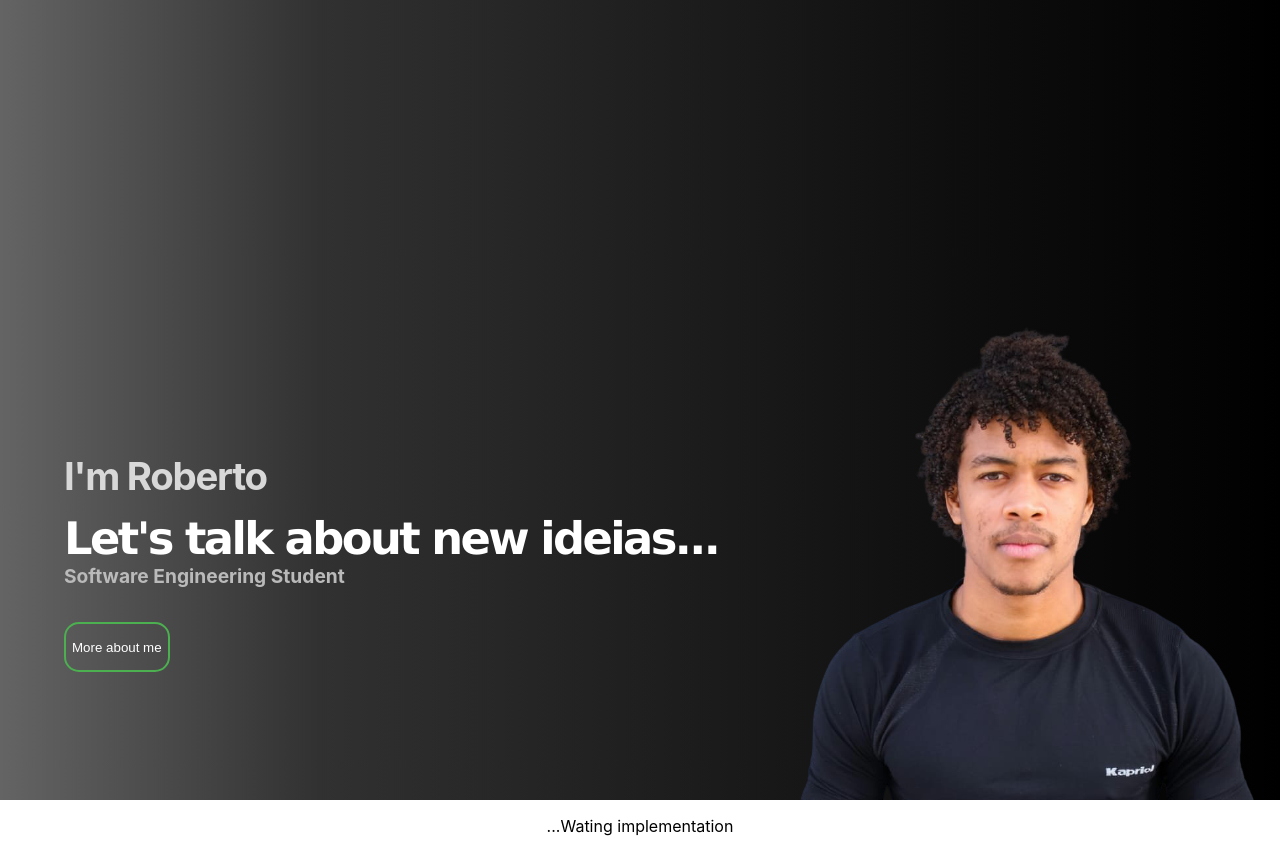
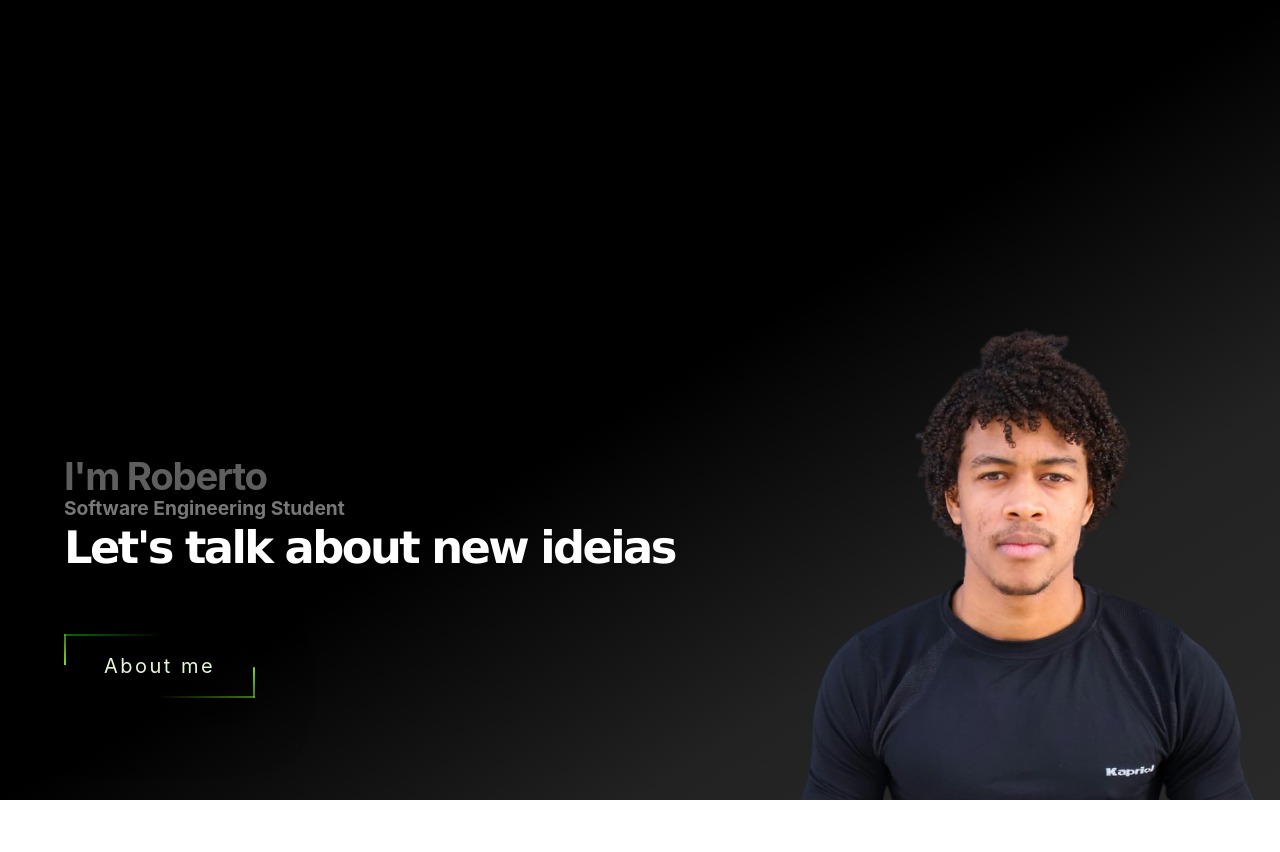
Before and after one commit to robertocarlosmedina/personal-portfolio-2020, a React (Create React App) app: page / in a window 1280 px wide. After the commit the page ends 800 px from the top, so only its background shows below. Built offline with nearby package versions, Linux system fonts and the light colour scheme.

Commit message:
New button.
Styling new botton in the front page display.

```diff
--- a/src/componnents/description/index.js
+++ b/src/componnents/description/index.js
@@ -5,7 +5,6 @@ import "./style.css"
 const Description = ()=>{
     return (
         <session className="presentation">
-            <p>...Wating implementation</p>
         </session>
     )
 }
--- a/src/componnents/front/index.js
+++ b/src/componnents/front/index.js
@@ -7,10 +7,15 @@ const FrontPage = () =>{
     <div className="front">
         <img src="./images/photo.png" alt="Profile apresentation" className="photoId" />
         <h2 className="name">I'm Roberto</h2>
-        <h1 className="phase">Let's talk about new ideias...</h1>
+        <h1 className="phase">Let's talk about new ideias</h1>
         <h2 className="name1">Software Engineering Student</h2>
-        <button className="button">More about me</button>
-
+        <a href="" class="animated-button4">
+          <span></span>
+          <span></span>
+          <span></span>
+          <span></span>
+          About me
+        </a>
     </div>
     )
 }
--- a/src/componnents/front/style.css
+++ b/src/componnents/front/style.css
@@ -3,7 +3,7 @@
     height: 100vh;
     color:#0D0D0D;
     clip-path: polygon(100% 0%, 100% 0%, 100% 100%, 00% 100%, 0% 0%, 0% 0%, 0% 0%);
-    background: linear-gradient(to right,#646464,#313131,#1f1f1f,#0e0e0e,#000000 );
+    background: linear-gradient(to top left,#292929,#222222,#000000 50%);
 
 }
 .photoId{
@@ -18,22 +18,139 @@
     /* margin-left: 39%; */
     opacity: 0.8;
 }
-.button{
-    color: #ffffff;
-    background-color: transparent;
+.animated-button4 {
     position: absolute;
-    display: -moz-grid-group;
-    width: (250px, 10vw);
-    height: 50px;
-    bottom: max(40px,10vw);
-    left:  0;
-    margin-left: 5%;
-    border: 2px solid #4CAF50;
-    border-radius: 15px;
+    background:transparent;
+  padding: 20px 40px;
+  left: 5%;
+  bottom: max(10px,8vw);
+  display: inline-block;
+-webkit-transform: translate(0%, 0%);
+        transform: translate(0%, 0%);
+overflow: hidden;
+color: #e6f7d4;
+font-size: 20px;
+letter-spacing: 2.5px;
+  text-align: center;
+  text-decoration: none;
+  -webkit-box-shadow: 0 20px 50px rgba(65, 65, 65, 0.5);
+          box-shadow: 0 20px 50px rgba(0, 0, 0, 0.5);
+}
+.animated-button4:hover{
+
+    background: linear-gradient(-30deg, #56614c , #0d1501 60%);
+}
+
+.animated-button4::before {
+  content: '';
+  position: absolute;
+  top: 0px;
+  left: 0px;
+  width: 100%;
+  height: 100%;
+  background-color: #1f3509;
+  opacity: 0;
+  -webkit-transition: .2s opacity ease-in-out;
+  transition: .2s opacity ease-in-out;
+}
+
+.animated-button4:hover::before {
+  opacity: 0.2;
+}
+
+.animated-button4 span {
+  position: absolute;
+}
+
+.animated-button4 span:nth-child(1) {
+  top: 0px;
+  left: 0px;
+  width: 100%;
+  height: 2px;
+  background: -webkit-gradient(linear, right top, left top, from(rgba(26, 43, 8, 0)), to(#80d926));
+  background: linear-gradient(to left, rgba(50, 77, 22, 0), #0ed104);
+  -webkit-animation: 2s animateTop linear infinite;
+          animation: 2s animateTop linear infinite;
+}
+
+@keyframes animateTop {
+  0% {
+    -webkit-transform: translateX(100%);
+            transform: translateX(100%);
+  }
+  100% {
+    -webkit-transform: translateX(-100%);
+            transform: translateX(-100%);
+  }
+}
+
+.animated-button4 span:nth-child(2) {
+  top: 0px;
+  right: 0px;
+  height: 100%;
+  width: 2px;
+  background: -webkit-gradient(linear, left bottom, left top, from(rgba(26, 43, 8, 0)), to(#80d926));
+  background: linear-gradient(to top, rgba(26, 43, 8, 0), #80d926);
+  -webkit-animation: 2s animateRight linear -1s infinite;
+          animation: 2s animateRight linear -1s infinite;
+}
+@keyframes animateRight {
+  0% {
+    -webkit-transform: translateY(100%);
+            transform: translateY(100%);
+  }
+  100% {
+    -webkit-transform: translateY(-100%);
+            transform: translateY(-100%);
+  }
+}
+
+.animated-button4 span:nth-child(3) {
+  bottom: 0px;
+  left: 0px;
+  width: 100%;
+  height: 2px;
+  background: -webkit-gradient(linear, left top, right top, from(rgba(26, 43, 8, 0)), to(#80d926));
+  background: linear-gradient(to right, rgba(26, 43, 8, 0), #80d926);
+  -webkit-animation: 2s animateBottom linear infinite;
+            animation: 2s animateBottom linear infinite;
+}
+
+@keyframes animateBottom {
+  0% {
+    -webkit-transform: translateX(-100%);
+            transform: translateX(-100%);
+  }
+  100% {
+    -webkit-transform: translateX(100%);
+            transform: translateX(100%);
+  }
+}
+
+.animated-button4 span:nth-child(4) {
+  top: 0px;
+  left: 0px;
+  height: 100%;
+  width: 2px;
+  background: -webkit-gradient(linear, left top, left bottom, from(rgba(26, 43, 8, 0)), to(#80d926));
+  background: linear-gradient(to bottom, rgba(26, 43, 8, 0), #80d926);
+  -webkit-animation: 2s animateLeft linear -1s infinite;
+          animation: 2s animateLeft linear -1s infinite;
+}
+
+@keyframes animateLeft {
+  0% {
+    -webkit-transform: translateY(-100%);
+            transform: translateY(-100%);
+  }
+  100% {
+    -webkit-transform: translateY(100%);
+            transform: translateY(100%);
+  }
 }
 .phase{
-    color: white;
-    font-size: max(14px,3.5vw);
+  color: white;
+  font-size: max(14px,3.5vw);
     font-family: 'Lucida Sans', 'Lucida Sans Regular', 'Lucida Grande', 'Lucida Sans Unicode', Geneva, Verdana, sans-serif;
     /* font-size: clamp(50px,40px,30px); */
     position: absolute;
@@ -42,11 +159,11 @@
     background-color: transparent;
     display: -moz-grid-group;
     display: -moz-grid-group;
-    bottom: max(140px, 16vw);
+    bottom: max(120px,15.3vw);
     margin-left: 5%;
 }
 .name{
-    color: #d8d8d8;
+    color: #5e5e5e;
     font-size: max(18px,3vw);
     letter-spacing: -0.1vw;
     background-color: transparent;
@@ -57,11 +174,11 @@
 
 }
 .name1{
-    color: #bababa;
+    color: #777777;
     font-size: max(12px,1.5vw);
     background-color: transparent;
     position: absolute;
     display: -moz-grid-group;
-    bottom: max(120px,15.3vw);
+    bottom: max(150px, 20.6vw);
     margin-left: 5%;
 }
```
